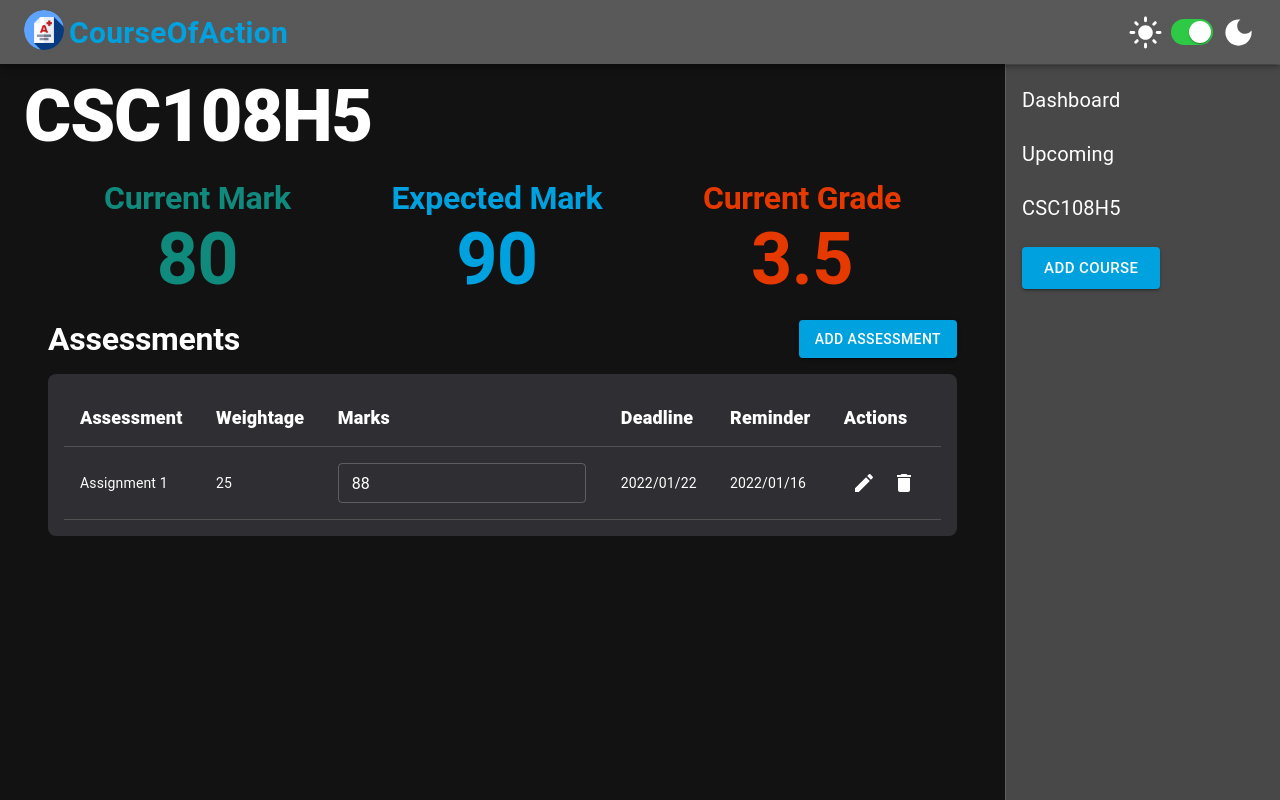
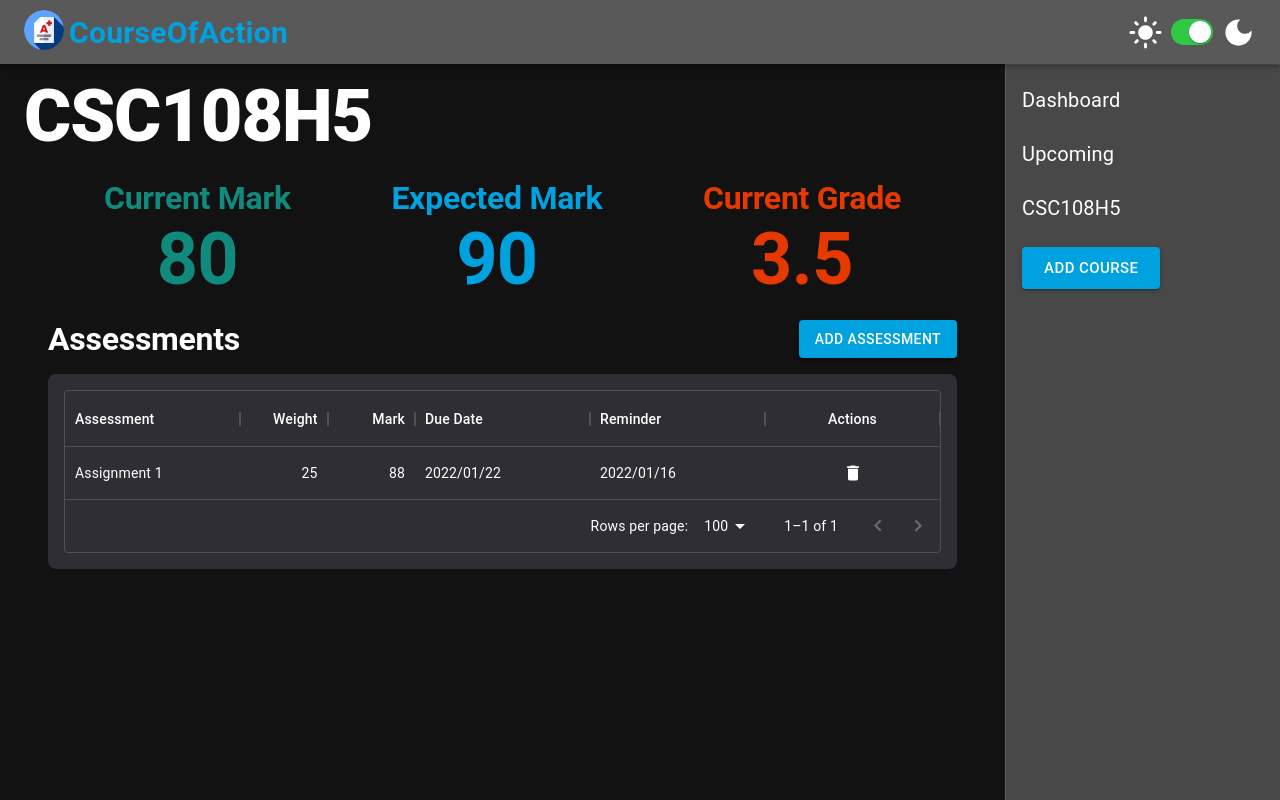
Before and after one commit to utmgdsc/CourseOfAction, a React (Create React App) app in the folder frontend/: page / in a window 1280 px wide. Built offline with nearby package versions, Linux system fonts and the light colour scheme.

Commit message:
Clean up course to use assessments component

```diff
--- a/frontend/src/components/Course.tsx
+++ b/frontend/src/components/Course.tsx
@@ -1,53 +1,23 @@
-import {
-  Container,
-  Table,
-  Typography,
-  Box,
-  TableContainer,
-  TableHead,
-  TableRow,
-  TableCell,
-  TableBody,
-  TextField,
-  Stack,
-  Button,
-  Dialog,
-  DialogActions,
-  DialogContent,
-  DialogContentText,
-  DialogTitle,
-} from "@mui/material";
-import IconButton from "@mui/material/IconButton";
-import DeleteIcon from "@mui/icons-material/Delete";
-import Edit from "@mui/icons-material/Edit";
-import React, { useState } from "react";
+import { Container, Typography, Box, Stack } from "@mui/material";
+import { useEffect, useState } from "react";
 import { useDispatch } from "react-redux";
-import {
-  addAssessment,
-  CourseInterface,
-  updateAssessment,
-} from "../store/courses";
-import { deleteAssessment } from "../store/courses";
+import Assessments from "../components/Assessments";
+import { CourseInterface, updateAssessment } from "../store/courses";
 
 interface propTypes {
   courseInfo: CourseInterface;
 }
 
 function Course({ courseInfo }: propTypes) {
-  const [isAddOpen, setIsAddOpen] = useState(false);
-  const [isDeleteOpen, setIsDeleteOpen] = useState(false);
-  const [addAsssessmentInfo, setAddAsssessmentInfo] = useState({
-    name: "",
-    customReminder: "", // Need to be date, error in database
-    deadline: "", // Need to be date, error in database
-    isCompleted: false, // Need to be boolean, error in database
-    mark: 0,
-    reminder: "", // Need to be date, error in database
-    weight: 0,
-  });
+  // const [isDeleteOpen, setIsDeleteOpen] = useState(false);
   const dispatch = useDispatch();
   const [currAssessment, setCurrAssessment] = useState("");
-
+  const [assessments, setAssessments] = useState(courseInfo.assessments);
+  useEffect(() => {
+    // To update tabledata on assessments change
+    dispatch(updateAssessment(assessments));
+  }, [assessments]);
+  console.log(assessments, courseInfo.assessments);
   return (
     <Container>
       <Box my={5}>
@@ -93,105 +63,16 @@ function Course({ courseInfo }: propTypes) {
             </Typography>
           </Stack>
         </Stack>
-        <Box
-          sx={{ display: "flex", justifyContent: "space-between", mb: "10px" }}
-          mx={3}
-          my={2}
-        >
-          <Typography variant="h2">Assessments</Typography>
-          <Button
-            variant="contained"
-            color="primary"
-            size="medium"
-            sx={{ color: "white" }}
-            onClick={() => setIsAddOpen(true)}
-          >
-            Add Assessment
-          </Button>
-        </Box>
-        <Box
-          sx={{ backgroundColor: "highlight.main", borderRadius: 2 }}
-          p={2}
-          mx={3}
-          my={2}
-        >
-          <TableContainer>
-            <Table>
-              <TableHead>
-                <TableRow>
-                  <TableCell sx={{ fontWeight: 900, fontSize: "18px" }}>
-                    Assessment
-                  </TableCell>
-                  <TableCell sx={{ fontWeight: 900, fontSize: "18px" }}>
-                    Weightage
-                  </TableCell>
-                  <TableCell sx={{ fontWeight: 900, fontSize: "18px" }}>
-                    Marks
-                  </TableCell>
-                  <TableCell sx={{ fontWeight: 900, fontSize: "18px" }}>
-                    Deadline
-                  </TableCell>
-                  <TableCell sx={{ fontWeight: 900, fontSize: "18px" }}>
-                    Reminder
-                  </TableCell>
-                  <TableCell sx={{ fontWeight: 900, fontSize: "18px" }}>
-                    Actions
-                  </TableCell>
-                </TableRow>
-              </TableHead>
-              <TableBody>
-                {courseInfo.assessments.map((c) => (
-                  <TableRow key={c.name}>
-                    <TableCell>{c.name}</TableCell>
-                    <TableCell>{c.weight}</TableCell>
-                    <TableCell>
-                      <TextField
-                        type="number"
-                        size="small"
-                        value={c.mark}
-                        onChange={(e) =>
-                          dispatch(
-                            updateAssessment({
-                              courseCode: courseInfo.code,
-                              assessment: {
-                                ...c,
-                                mark: parseFloat(e.target.value),
-                              },
-                            })
-                          )
-                        }
-                      />
-                    </TableCell>
-                    <TableCell>{c.deadline}</TableCell>
-                    <TableCell>{c.customReminder}</TableCell>
-                    <TableCell>
-                      <IconButton aria-label="edit">
-                        <Edit />
-                      </IconButton>
-                      <IconButton
-                        aria-label="delete"
-                        onClick={() => {
-                          setCurrAssessment(c.name);
-                          setIsDeleteOpen(true);
-                        }}
-                      >
-                        <DeleteIcon />
-                      </IconButton>
-                    </TableCell>
-                  </TableRow>
-                ))}
-              </TableBody>
-            </Table>
-          </TableContainer>
-        </Box>
+
+        <Assessments tableData={assessments} setTableData={setAssessments} />
       </Box>
 
-      {/* Delete Assessment */}
+      {/* Delete Assessment
       <Dialog open={isDeleteOpen} onClose={() => setIsDeleteOpen(false)}>
         <DialogTitle>Delete Assessment</DialogTitle>
         <DialogContent>
-          <DialogContentText color="white">
-            Are you sure you want to delete this assessment ?
+          <DialogContentText>
+            Are you sure you want to delete this assessment?
           </DialogContentText>
         </DialogContent>
         <DialogActions>
@@ -205,97 +86,18 @@ function Course({ courseInfo }: propTypes) {
                   assessmentName: currAssessment,
                 })
               );
+              const indexToDelete = assessments.findIndex(
+                (e) => e.name === currAssessment
+              );
+              assessments.splice(indexToDelete, 1);
+              setAssessments(assessments);
               setIsDeleteOpen(false);
             }}
           >
             Yes
           </Button>
         </DialogActions>
-      </Dialog>
-
-      {/* Add Assessment Dialog */}
-      <Dialog open={isAddOpen} onClose={() => setIsAddOpen(false)}>
-        <DialogTitle>Add Assessment</DialogTitle>
-        <DialogContent>
-          <DialogContentText color="white">
-            Please fill in the following details to create an assessment.
-          </DialogContentText>
-          <TextField
-            autoFocus
-            margin="dense"
-            label="Assignment name"
-            type="text"
-            fullWidth
-            variant="standard"
-            onChange={(e) => {
-              setAddAsssessmentInfo((addAssessment) => ({
-                ...addAssessment,
-                name: e.target.value,
-              }));
-            }}
-          />
-          <TextField
-            autoFocus
-            margin="dense"
-            label="Weightage"
-            type="number"
-            fullWidth
-            variant="standard"
-            onChange={(e) => {
-              setAddAsssessmentInfo((addAssessment) => ({
-                ...addAssessment,
-                weight: parseFloat(e.target.value),
-              }));
-            }}
-          />
-          <TextField
-            autoFocus
-            margin="dense"
-            label="Deadline date"
-            type="date"
-            fullWidth
-            variant="standard"
-            InputLabelProps={{ shrink: true }}
-            onChange={(e) => {
-              setAddAsssessmentInfo((addAssessment) => ({
-                ...addAssessment,
-                deadline: e.target.value,
-              }));
-            }}
-          />
-          <TextField
-            autoFocus
-            margin="dense"
-            label="Notification date"
-            type="date"
-            fullWidth
-            variant="standard"
-            InputLabelProps={{ shrink: true }}
-            onChange={(e) => {
-              setAddAsssessmentInfo((addAssessment) => ({
-                ...addAssessment,
-                customReminder: e.target.value,
-              }));
-            }}
-          />
-        </DialogContent>
-        <DialogActions>
-          <Button onClick={() => setIsAddOpen(false)}>Cancel</Button>
-          <Button
-            onClick={() => {
-              dispatch(
-                addAssessment({
-                  courseCode: courseInfo.code,
-                  assessment: addAsssessmentInfo,
-                })
-              );
-              setIsAddOpen(false);
-            }}
-          >
-            Add Assessment
-          </Button>
-        </DialogActions>
-      </Dialog>
+      </Dialog> */}
     </Container>
   );
 }
--- a/frontend/src/components/NavDrawer.tsx
+++ b/frontend/src/components/NavDrawer.tsx
@@ -62,7 +62,6 @@ function NavDrawer({ isOpen, handleDrawerToggle, window }: Props) {
 
   return (
     <Box>
-      {console.log(container)}
       <Drawer
         variant="permanent"
         sx={{
```
